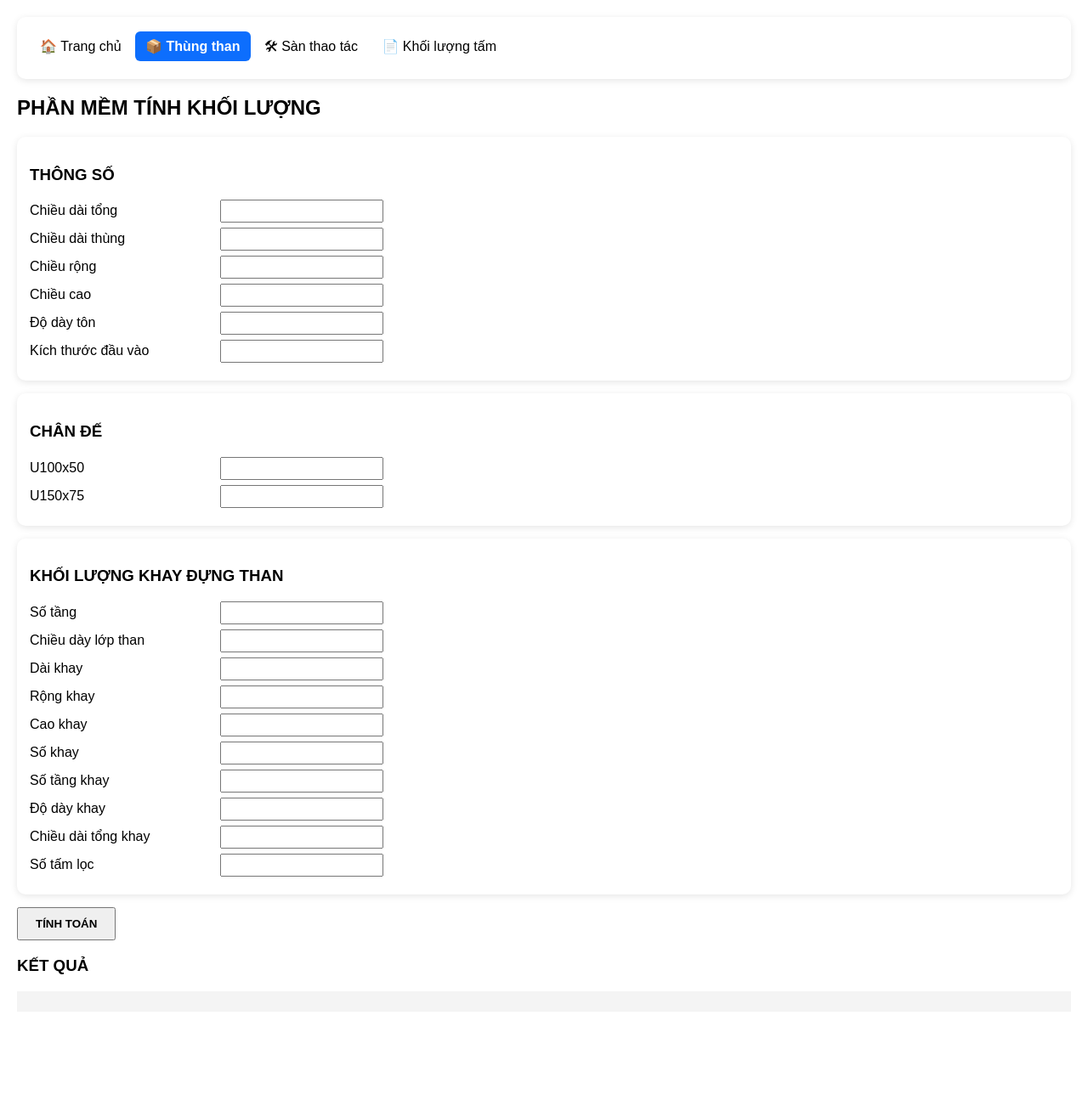
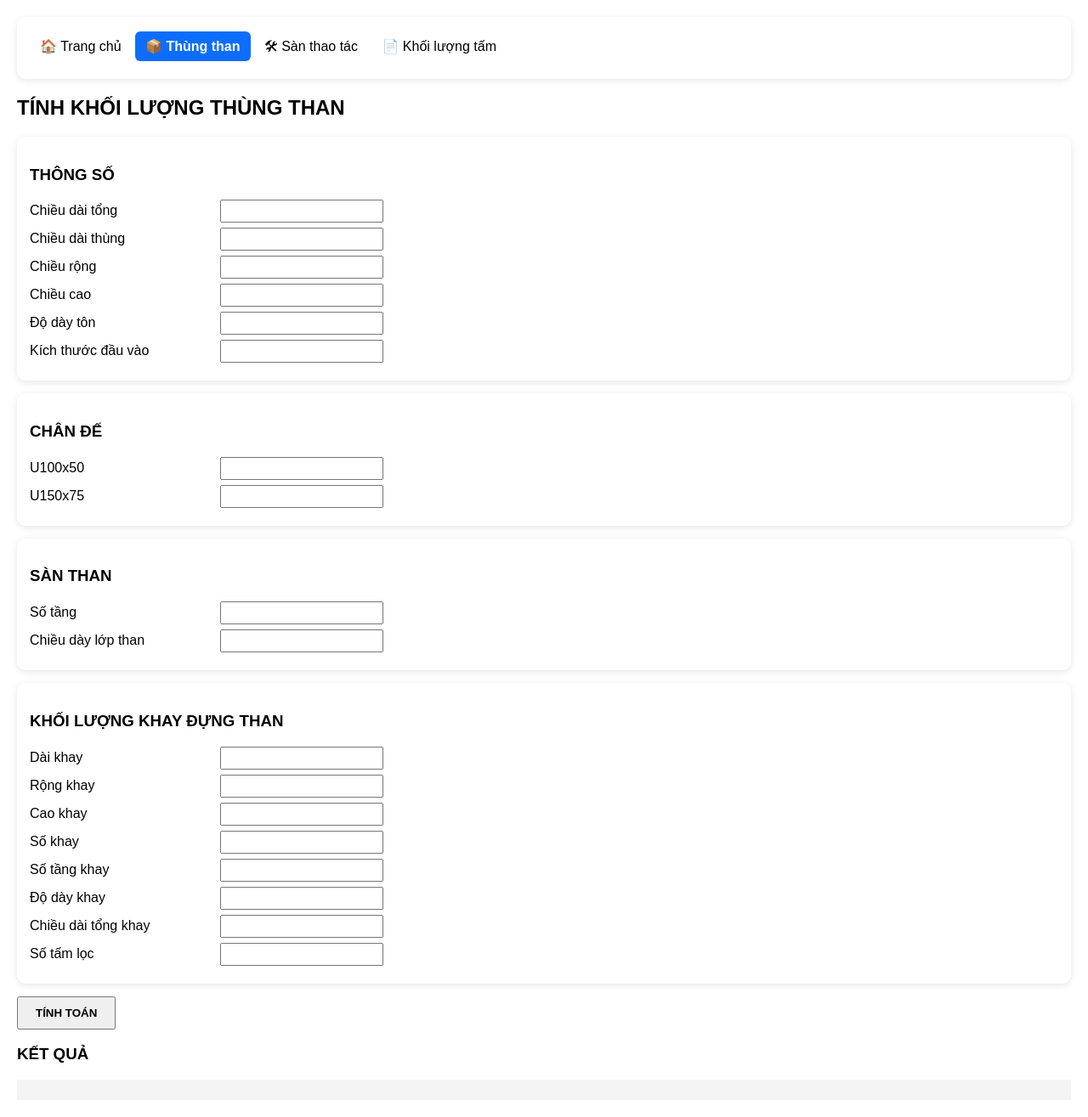
Before and after one commit to 20020899-debug/flask-thung-than, a Flask app: page /thung-than in a window 1280 px wide. Shown: the whole page at 85% size. Before the commit the page ends 1147 px from the top, so only its background shows below. Run offline with Flask 3, Linux system fonts and the light colour scheme.

Commit message:
Update thung_than.html

```diff
--- a/flaskapp1/templates/thung_than.html
+++ b/flaskapp1/templates/thung_than.html
@@ -47,7 +47,7 @@
 
 {% include 'menu.html' %}
 
-<h2>PHẦN MỀM TÍNH KHỐI LƯỢNG</h2>
+<h2>TÍNH KHỐI LƯỢNG THÙNG THAN</h2>
 
 <form method="post">
 
@@ -92,10 +92,9 @@
 <input name="U150x75"
        value="{{ form.get('U150x75', '') }}"><br>
 </div>
-
-<!-- ================= KHÁC ================= -->
+    <!-- ================= SÀN THAN ================= -->
 <div class="box">
-<h3>KHỐI LƯỢNG KHAY ĐỰNG THAN</h3>
+<h3>SÀN THAN</h3>
 
 <label>Số tầng</label>
 <input name="Số tầng"
@@ -105,6 +104,11 @@
 <input name="Chiều dày lớp than"
        value="{{ form.get('Chiều dày lớp than', '') }}"><br>
 
+</div>
+
+<!-- ================= KHAY THAN ================= -->
+<div class="box">
+<h3>KHỐI LƯỢNG KHAY ĐỰNG THAN</h3>
 <label>Dài khay</label>
 <input name="Dài khay"
        value="{{ form.get('Dài khay', '') }}"><br>
```
